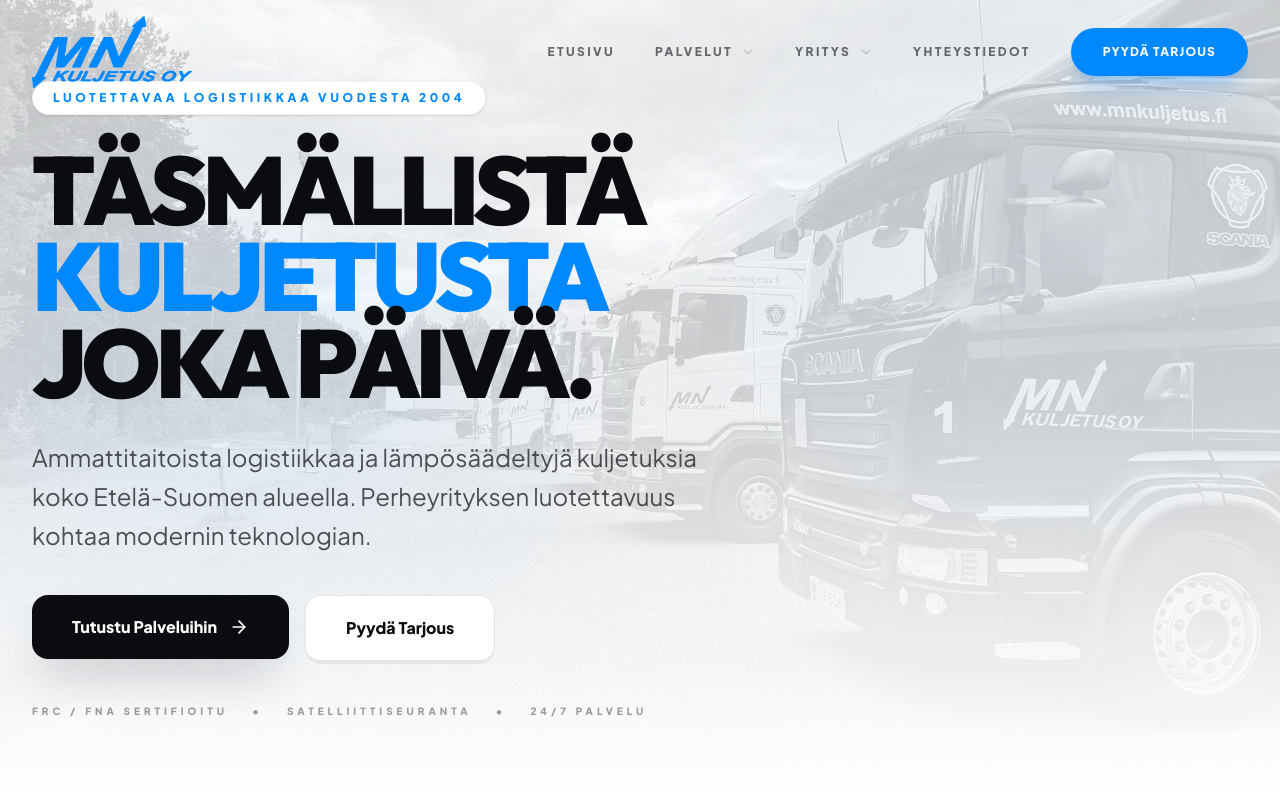
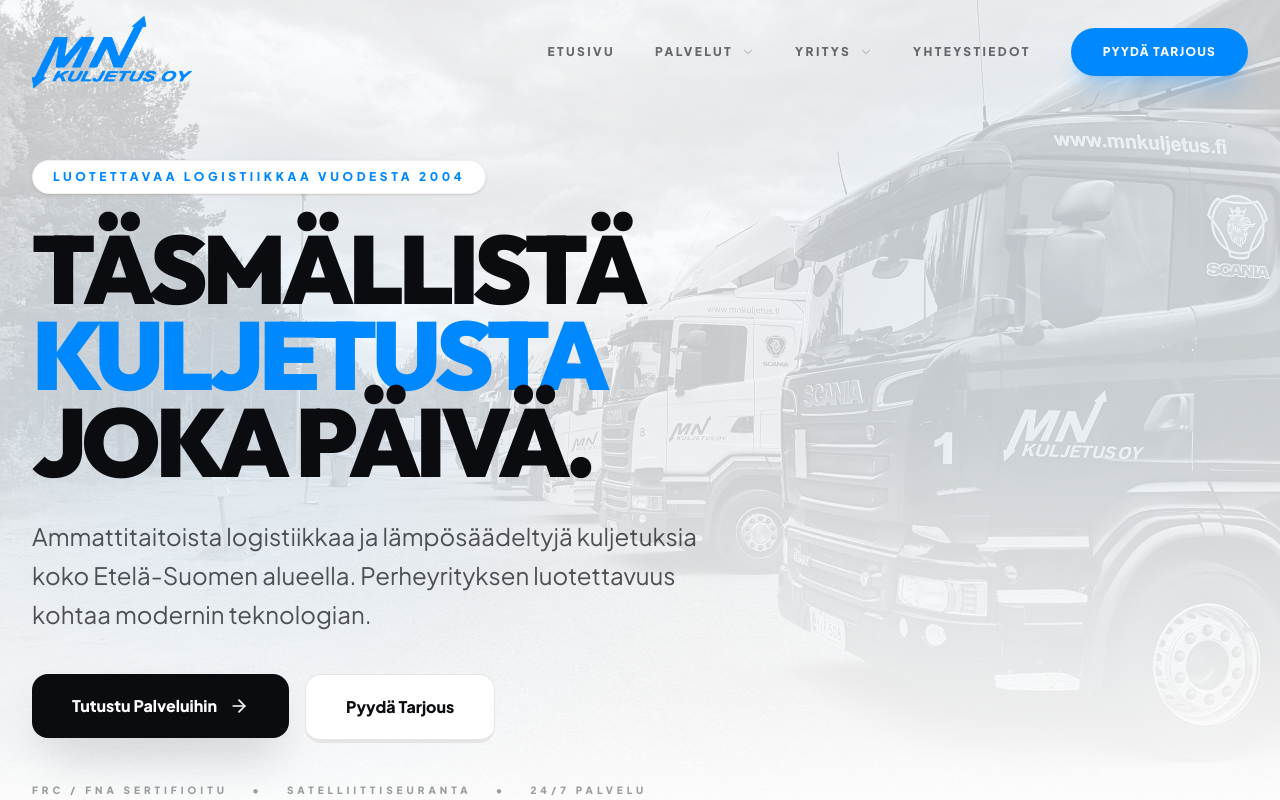
Before and after one commit to FHATAL/MN-Kuljetus, a React (Vite) app: page / in a window 1280 px wide. Shown: the top 800 px of the page. Built offline with nearby package versions, Linux system fonts and the light colour scheme.

Commit message:
style: Adjust Hero component's vertical alignment and padding.

```diff
--- a/src/components/Hero.tsx
+++ b/src/components/Hero.tsx
@@ -5,7 +5,7 @@
 
 const Hero = () => {
     return (
-        <section className="relative min-h-screen flex items-center overflow-hidden bg-[#f8fafc]">
+        <section className="relative min-h-screen flex flex-col justify-center overflow-hidden bg-[#f8fafc] pt-28 md:pt-36 lg:pt-40 pb-16">
             {/* Ambient Background */}
             <div className="absolute inset-0 z-0">
                 <div className="absolute inset-0 bg-gradient-to-b from-white/20 via-white/40 to-white z-10" />
@@ -27,7 +27,7 @@
                 <div className="absolute bottom-1/4 -right-20 w-[600px] h-[600px] bg-secondary/5 rounded-full blur-[120px]" />
             </div>
 
-            <div className="container relative z-20 pt-24 md:pt-32 lg:pt-40 pb-16 md:pb-24">
+            <div className="container relative z-20 py-10 md:py-16 mt-auto mb-auto">
                 <div className="max-w-4xl">
                     <motion.div
                         initial={{ opacity: 0, x: -50 }}
```
